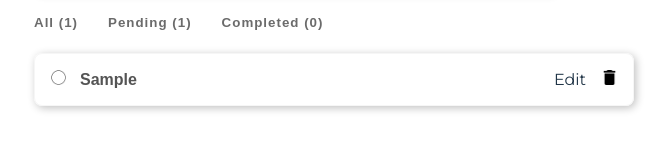
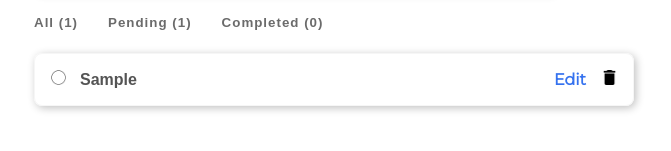
Before and after one commit to slari12/todo-list-2-working, a Vue app: page / in a window 1280 px wide. Both pictures are taken after typing "Sample" into the empty fields and a click on the button "+ Add". Shown: the part 287-438 px from the top of the page, without its empty margins (306-977 px from the left). Built offline with nearby package versions, Linux system fonts and the light colour scheme.

Commit message:
style: adjust edit mode styling input

```diff
--- a/src/App.vue
+++ b/src/App.vue
@@ -66,8 +66,11 @@
           <p>
             <!-- edit button is visible when task is not completed, and hidden when completed -->
             <span
-              :style="{ visibility: !taskItem.complete ? 'visible' : 'hidden' }"
-              style="cursor: pointer"
+              :style="{
+                visibility: !taskItem.complete ? 'visible' : 'hidden',
+                color: !taskItem.edit ? '#3572EF' : '#399918',
+              }"
+              style="cursor: pointer; font-weight: bold"
               @click="toggleEdit(taskItem.id)"
             >
               <!-- chenges in label depending if it is in edit mode or not -->
@@ -339,7 +342,7 @@ html {
 }
 .active-border {
   box-shadow: inset 2px 2px 5px rgba(0, 0, 0, 0.2);
-  border-radius: 10px;
+  border-radius: 5px;
   padding: 7px 9px;
 }
 </style>
```
